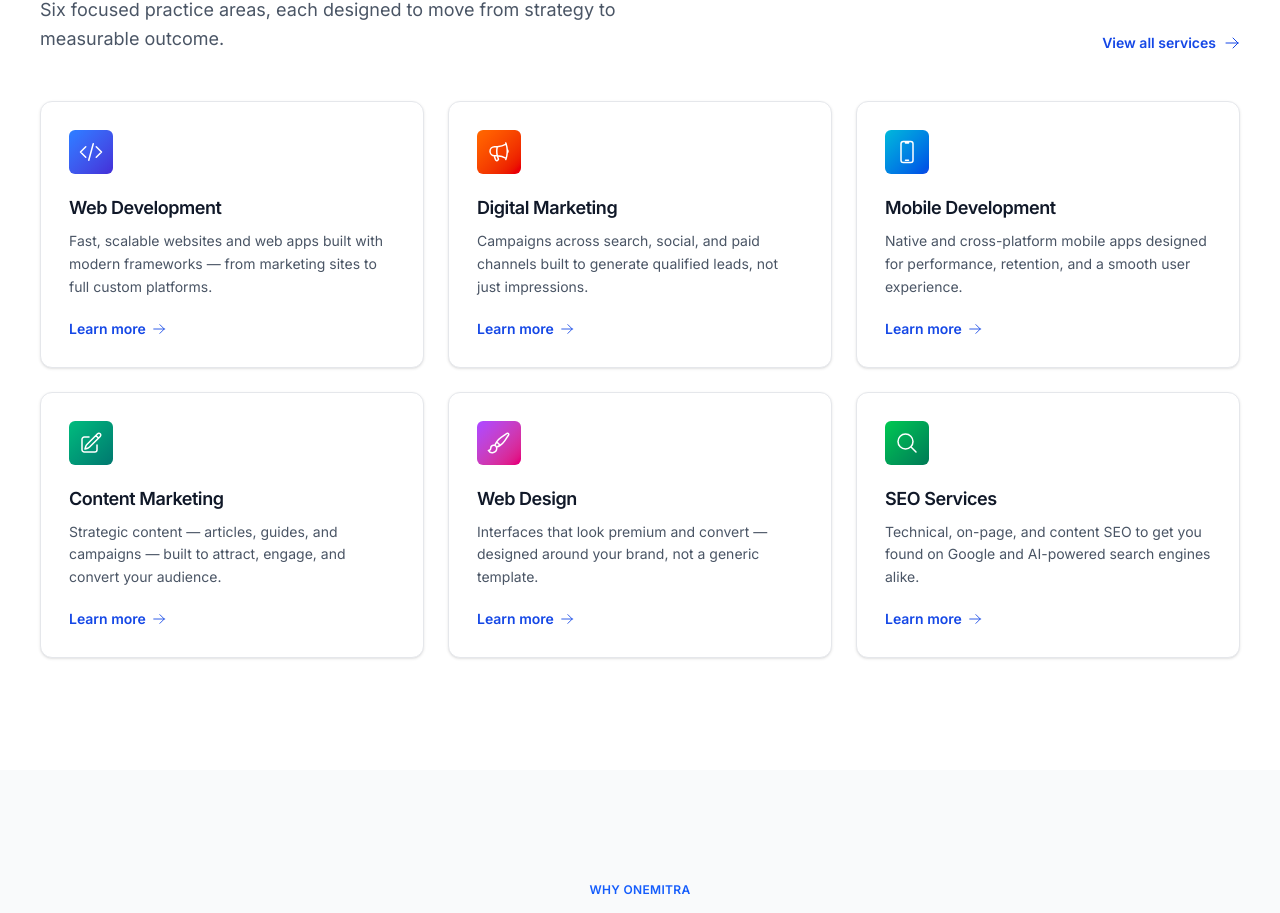
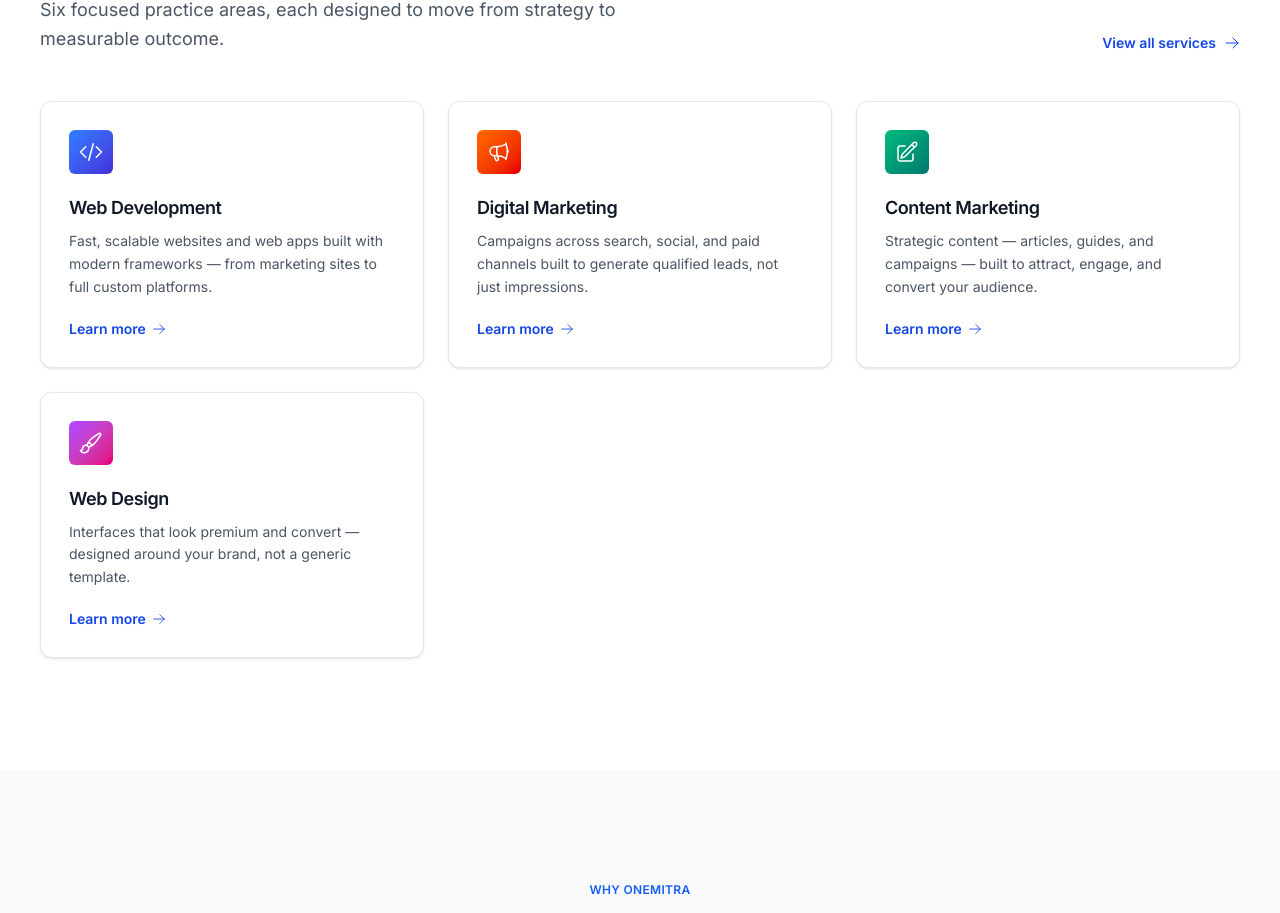
Before and after one commit to ParangiKalpana/OneMitraReact, a React (Vite) app in the folder OneMitra/: page / in a window 1280 px wide. Shown: the part 1139-2052 px from the top of the page. Built offline with nearby package versions, Linux system fonts and the light colour scheme.

Commit message:
Updated website

```diff
--- a/OneMitra/src/Component/home/Services.jsx
+++ b/OneMitra/src/Component/home/Services.jsx
@@ -22,12 +22,7 @@ const services = [
     description: "Campaigns across search, social, and paid channels built to generate qualified leads, not just impressions.",
     color: "from-orange-500 to-red-600",
   },
-  {
-    icon: DevicePhoneMobileIcon,
-    title: "Mobile Development",
-    description: "Native and cross-platform mobile apps designed for performance, retention, and a smooth user experience.",
-    color: "from-cyan-500 to-blue-700",
-  },
+
   {
     icon: PencilSquareIcon,
     title: "Content Marketing",
@@ -40,12 +35,7 @@ const services = [
     description: "Interfaces that look premium and convert — designed around your brand, not a generic template.",
     color: "from-purple-500 to-pink-600",
   },
-  {
-    icon: MagnifyingGlassIcon,
-    title: "SEO Services",
-    description: "Technical, on-page, and content SEO to get you found on Google and AI-powered search engines alike.",
-    color: "from-green-500 to-emerald-700",
-  },
+
 ];
 
 function Services() {
--- a/OneMitra/src/Pages/Services/Services.jsx
+++ b/OneMitra/src/Pages/Services/Services.jsx
@@ -59,7 +59,7 @@ const services = [
       "A structured diagnostic of your operating model, followed by a prioritized roadmap leadership can act on.",
     outcomes: ["Operating model assessment", "Prioritized 90-day roadmap", "Leadership alignment workshops"],
   },
-{
+ {
   icon: CpuChipIcon,
   title: "AI Automation",
   slug: "ai-automation",
```
